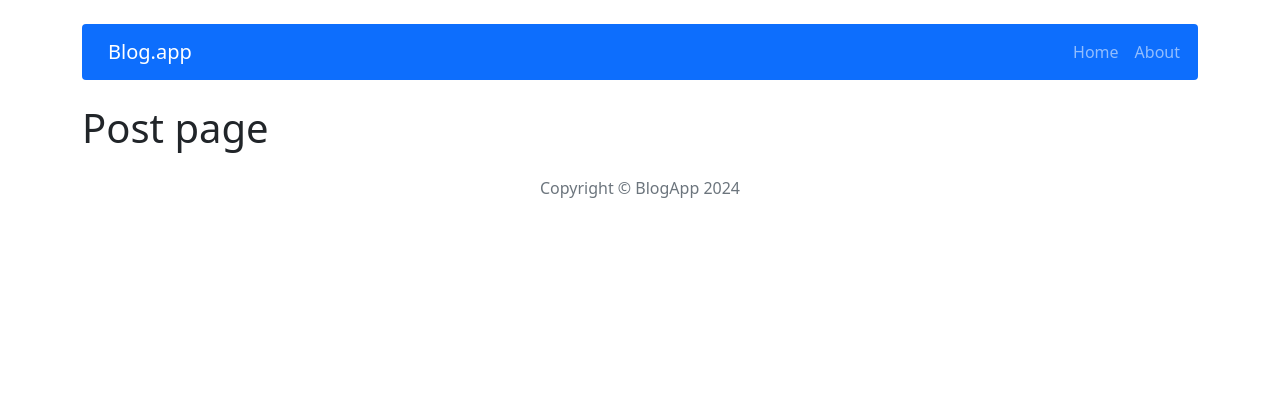
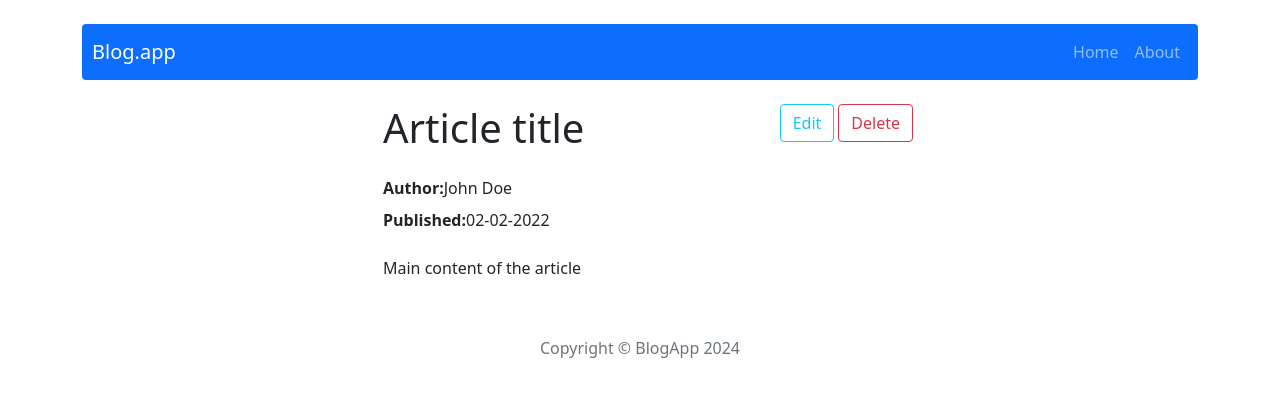
Before and after one commit to tkrzywosadzki/blog-app, a React (Create React App) app: page /post/1 in a window 1280 px wide. Shown: the top 396 px of the page. Built offline with nearby package versions, Linux system fonts and the light colour scheme.

Commit message:
add post page view

```diff
--- a/src/App.js
+++ b/src/App.js
@@ -16,9 +16,9 @@ const App = () => {
         <Header />
           <Routes>
             <Route path="/" element={<Home />} />
-            <Route path="/post/:id" element={<Post />} />
+            <Route path="/post/:postId" element={<Post />} />
             <Route path="/post/add" element={<AddPost />} />
-            <Route path="/post/edit/:id" element={<EditPost />} />
+            <Route path="/post/edit/:postId" element={<EditPost />} />
             <Route path="/about" element={<About />} />
             <Route path="*" element={<NotFound />} />
           </Routes>
--- a/src/components/pages/Post/Post.js
+++ b/src/components/pages/Post/Post.js
@@ -1,9 +1,45 @@
-const Post = () => {
-    return (
-        <div>
-            <h1>Post page</h1>
-        </div>
-    );
+import { useSelector } from "react-redux";
+import { useParams } from "react-router-dom";
+import { getPostById } from "../../../redux/postsRedux";
+import { Navigate } from "react-router-dom";
+import { Row, Card, Button, Col } from "react-bootstrap";
+import { Link } from "react-router-dom";
+
+const Post = (props) => {
+
+const { postId } = useParams();
+
+const postData = useSelector(state => getPostById(state, postId));
+
+if(!postData) return <Navigate to="/" />
+else return(
+    <Row className="justify-content-center">
+        <Col className="col-lg-6">
+            <Row>
+                <Col>
+                <h1 className="ms-3">{postData.title}</h1>
+                </Col>
+                <Col className="d-flex justify-content-end">
+                <Link key={props.id} to={`/post/edit/${postId}`}>
+                    <Button className="me-1" variant="outline-info">Edit</Button>
+                </Link>
+                <Link key={props.id} to={`/post/edit/${postId}`}>
+                    <Button variant="outline-danger">Delete</Button>
+                </Link>
+                </Col>
+            </Row>
+            <Card className="border-0">
+                <Card.Body>
+                    <Card.Text className='mb-2'><span><strong>Author:</strong></span>{postData.author}</Card.Text>
+                    <Card.Text className='mb-4'><span><strong>Published:</strong></span>{postData.publishedDate}</Card.Text>
+                    <Card.Text className='mb-3'>{postData.content}</Card.Text>
+                </Card.Body>
+            </Card>
+        </Col>
+    </Row>
+)
 };
 
 export default Post;
+
+//<Card.Title className='mb-3'>{postData.title}</Card.Title>
--- a/src/components/views/NavBar/NavBar.js
+++ b/src/components/views/NavBar/NavBar.js
@@ -1,5 +1,5 @@
 import { Nav, Navbar } from 'react-bootstrap'
-import { NavLink } from 'react-bootstrap';
+import { NavLink } from 'react-router-dom';
 
 
 const NavBar = () => {
--- a/src/redux/postsRedux.js
+++ b/src/redux/postsRedux.js
@@ -1,5 +1,6 @@
 // selectors
 export const getAllPosts = (state => state.posts);
+export const getPostById = ({ posts }, postId ) => posts.find(post => post.id === postId);
 // actions
 
 const createActionName = actionName => `app/posts/${actionName}`
```
